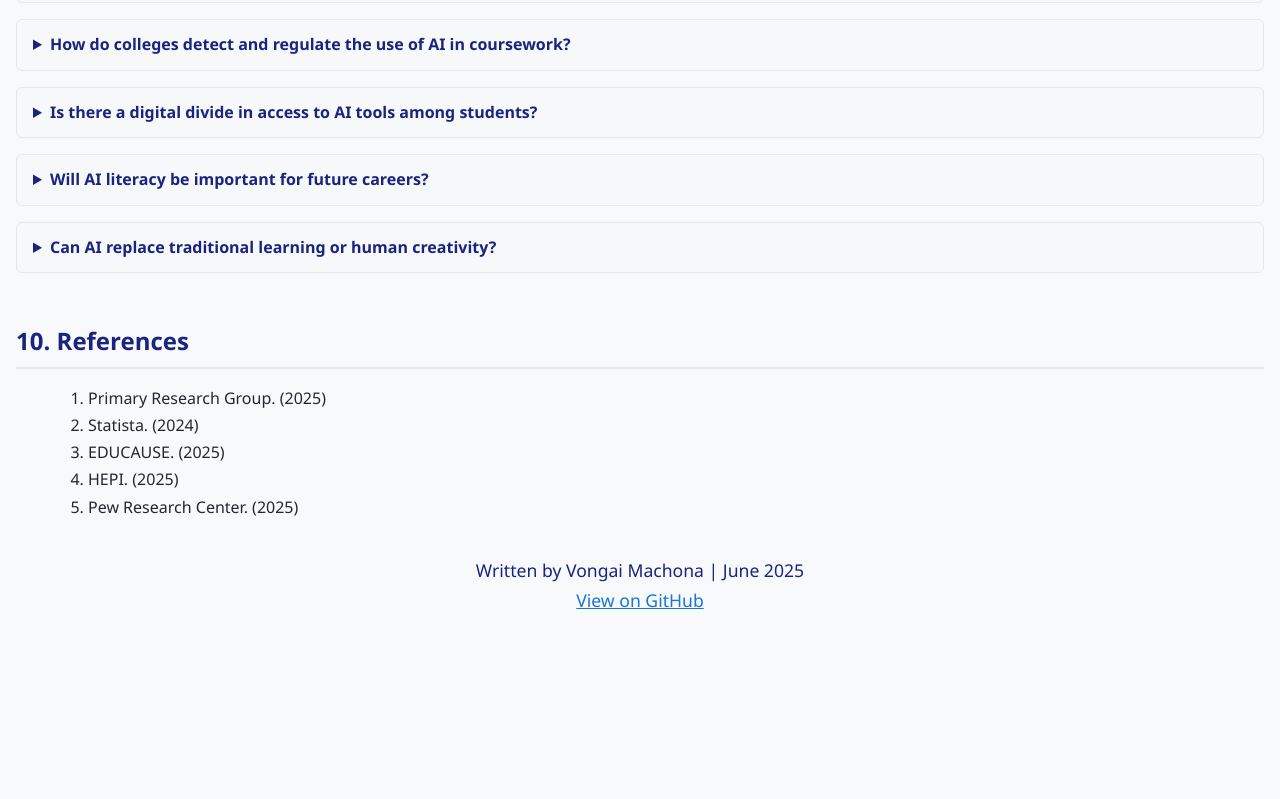
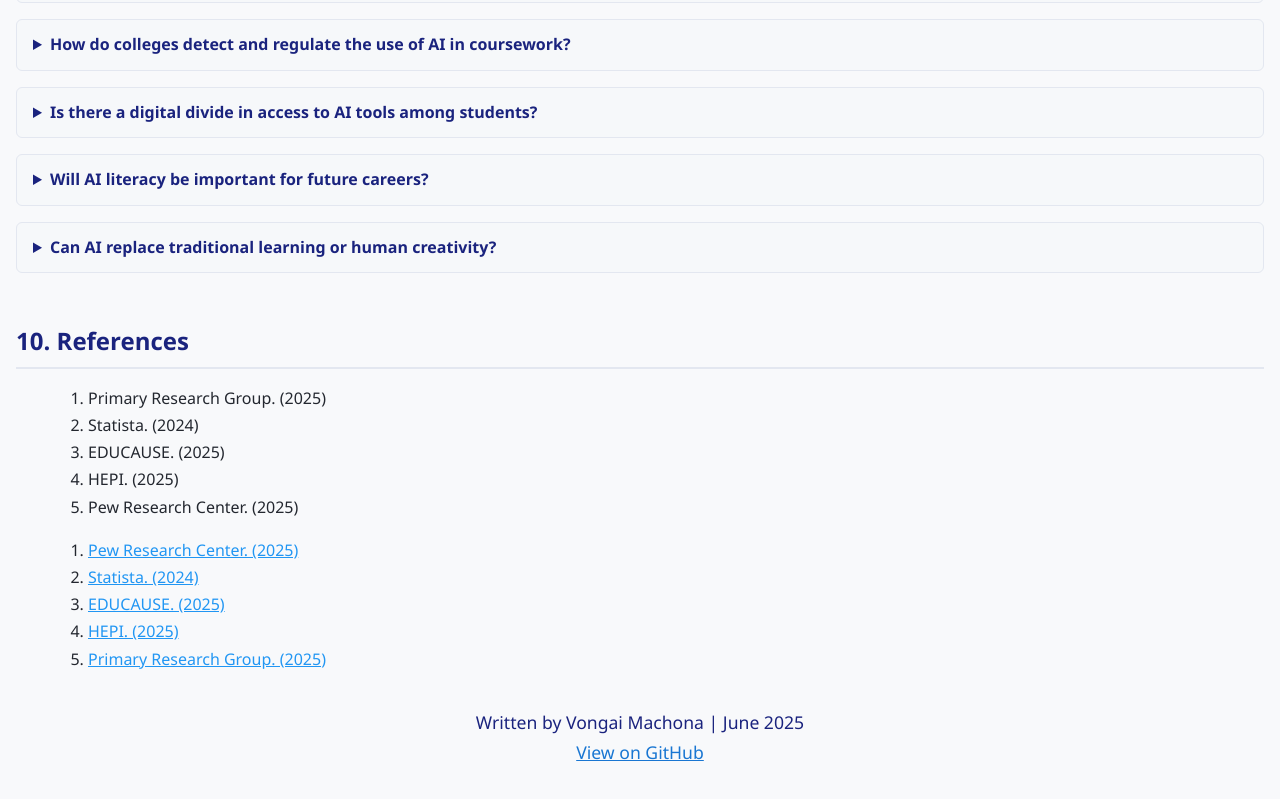
Before and after one commit to vonmach/AI-usage-by-USA-students-article, a plain HTML site: page index.html in a window 1280 px wide. Shown: the part 6734-7533 px from the top of the page. Before the commit the page ends 7385 px from the top, so only its background shows below. Drawn offline with Linux system fonts and the light colour scheme.

Commit message:
Update index.html

```diff
--- a/index.html
+++ b/index.html
@@ -110,6 +110,13 @@
   color: #1976d2;
   text-decoration: underline;
 }
+  .references a {
+  color: #2196f3; /* Light blue */
+  text-decoration: underline;
+  }
+    .references a:visited {
+  color: #2196f3;
+    }
 
   </style>
 </head>
@@ -330,6 +337,14 @@
     <li>Pew Research Center. (2025)</li>
   </ol>
 
+  <ol class="references">
+  <li><a href="https://www.pewresearch.org/" target="_blank">Pew Research Center. (2025)</a></li>
+  <li><a href="https://www.statista.com/" target="_blank">Statista. (2024)</a></li>
+  <li><a href="https://www.educause.edu/" target="_blank">EDUCAUSE. (2025)</a></li>
+  <li><a href="https://www.hepi.ac.uk/" target="_blank">HEPI. (2025)</a></li>
+  <li><a href="https://www.primaryresearch.com/" target="_blank">Primary Research Group. (2025)</a></li>
+  </ol>
+
 
  <div class="centered-footer">
   Written by Vongai Machona | June 2025<br>
```
